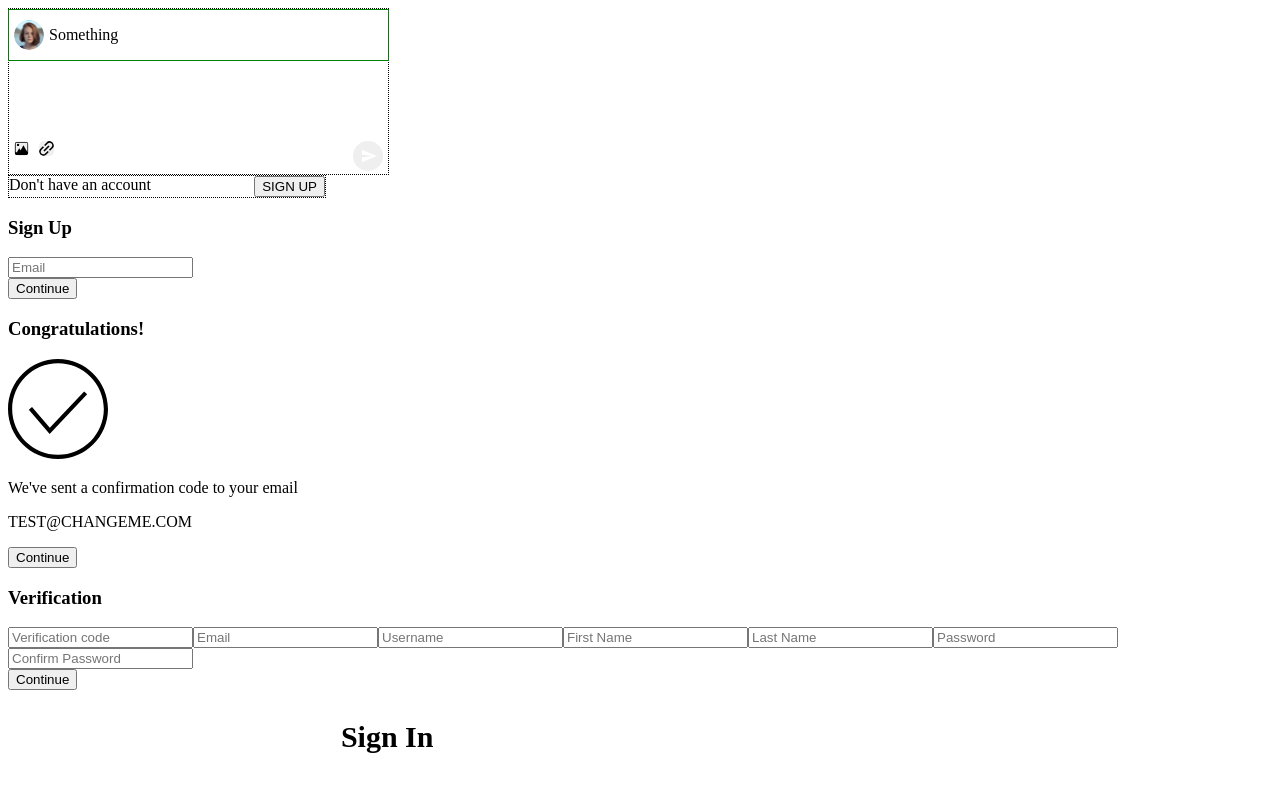
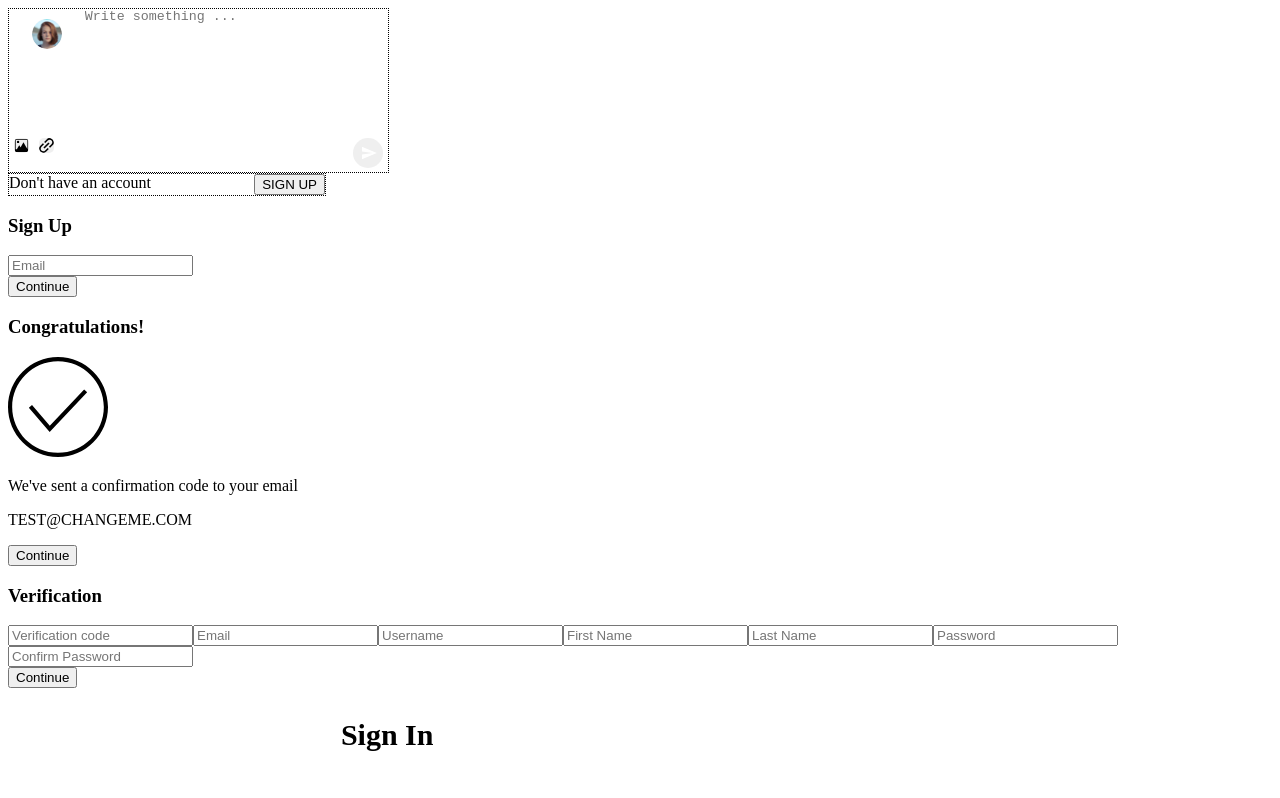
Before and after one commit to mijail-febres/Motion-Project-Frontend, a React (Create React App) app: page / in a window 1280 px wide. Shown: the top 798 px of the page. Built offline with nearby package versions, Linux system fonts and the light colour scheme.

Commit message:
This form is completed (some styling is necessary)

```diff
--- a/src/App.js
+++ b/src/App.js
@@ -1,6 +1,6 @@
 import Login from './Pages/Login/Login';
 import QuestionContainer from "./Pages/Login/QuestionTop";
-import PublishContainer from './Pages/Publish/PublishSomething';
+import PublishContainer from '../src/Components/PublishSomething/PublishSomething';
 
 function App() {
   return (
--- a/src/Pages/Publish/PublishSomething.jsx
+++ b/src/Components/PublishSomething/PublishSomething.jsx
@@ -7,6 +7,12 @@ import profileIcon from '../../Assets/images/users/jennifer.png'
 
 
 const PContainer = styled.div `
+    * {
+        border: none;
+        padding: 0;
+        margin : 0;
+        box-sizing: content-box;
+    }
     width: 30%;
     border:1px dotted black;
     display: flex;
@@ -16,23 +22,38 @@ const PContainer = styled.div `
 
     #header {
         width: 100%;
+        height: 30%;
         display: flex;
         justify-content: flex-start;
         align-items: center;
-        border: 1px solid green;
+        #profileContainer {
+            width: 20%;
+            display: flex;
+            justify-content: center;
+            align-items: center;
+
+            #profile {
+                width: 30px;
+                height: 30px;
+                border-radius: 15px;
+                background-image: url(${profileIcon});
+            }
+        }
+        #thoughts {
+            width: 80%;
+            #textArea {
+                width: 100%;
+                height: 100%;
+                max-height: 100%;
+                resize: none;
+            }
+        }
     }
 
     #footer {
         width: 100%;
         display: flex;
         justify-content: space-between;
-    }
-
-    #profile {
-        width: 30px;
-        height: 30px;
-        border-radius: 15px;
-        background-image: url(${profileIcon});
     }
 
     #publish {
@@ -65,6 +86,11 @@ const PContainer = styled.div `
         background-image: url(${linkIcon});
     }
 
+    .Sub-thumbnails-container {
+        width: 100%;
+        height: 100%;
+    }
+
     #growswithcontent {
         width: 100%;
         min-height: 80px;
@@ -74,12 +100,37 @@ const PContainer = styled.div `
         .Thumbnails-container {
             width: 70px;
             height: 70px;
+            display: flex;
             max-width : 70px;
             max-height: 70px;
 
+            #img-container {
+                z-index : 0;
                 .Thumbnail {
                     width: 100%;
                     height: 100%;
+                }
+            }
+            #button-container {
+                z-index : 1;
+                width: 70px;
+                height: 70px;
+                background-color: transparent;
+                display: flex;
+                position: absolute;
+                justify-content: flex-end;
+                #close {
+                    width: 20px;
+                    height: 20px;
+                    border: none;
+                    border-radius: 10px;
+                    font-size: 10px;
+                    padding: 0;
+                    margin: 0;
+                    :hover {
+                        cursor: pointer;
+                    }
+                }
             }
         }
 
@@ -100,26 +151,48 @@ const PublishContainer = ({label,value}) => {
         uploadPictures(pictures.concat([...fileArray])); // modifying pictures
     }
 
+    const handleEliminatePicture = (ind) => { // Handels the elimination of a picture
+        const pictureArray = pictures.filter((picture,index) => index !== ind ? picture : null);
+        uploadPictures([...pictureArray]);
+    }
+
+    const handlePublishing = () => { // This passes photos, and a main comment to the publisher form
+        // Not implemented yet, waiting for a centralized store
+    }
+
     return (
         <PContainer>
             <div id='header'>
+                <div id='profileContainer'>
                     <button className = 'uploadButtons' id='profile'></button>
+                </div>
                 <div id='thoughts'>
-                    <p> Something</p>
+                    <label htmlFor="textArea" id="ruleslabel"></label>
+                    <textarea id='textArea' rows='3' placeholder='Write something ...'></textarea>
                 </div>
+
+
             </div>
             <div id='growswithcontent'> {/* this will show thumbnails of uploaded photos*/}
                 {   pictures.length > 0 ?
                         pictures.map((picture, ind) => {
                             return (
-                                <div key={ind}
-                                     className='Thumbnails-container'
+                                <div key={ind} className='Thumbnails-container'>
+                                    <div
+                                        className='Sub-thumbnails-container'
+                                        id ='img-container'
                                     >
                                         <img
                                             className = 'Thumbnail'
                                             src={URL.createObjectURL(picture)}
                                             alt='thumbnail'
                                         />
+                                    </div>
+                                    <div className = 'Sub-thumbnails-container'
+                                        id = 'button-container'
+                                    >
+                                        <button id='close' onClick={() => handleEliminatePicture(ind)}>x</button>
+                                    </div>
                                 </div>
                             )
                         })
@@ -129,7 +202,7 @@ const PublishContainer = ({label,value}) => {
             </div>
             <div id='footer'>
                 <div id='leftBottom'>
-                    <button
+                    <button // this is the button that gets the job done!
                         className = 'uploadButtons'
                         id='uploadPicture'
                         onClick = {handleUploadPhoto}
```
Lines whose indentation alone changed are shown as unchanged.
